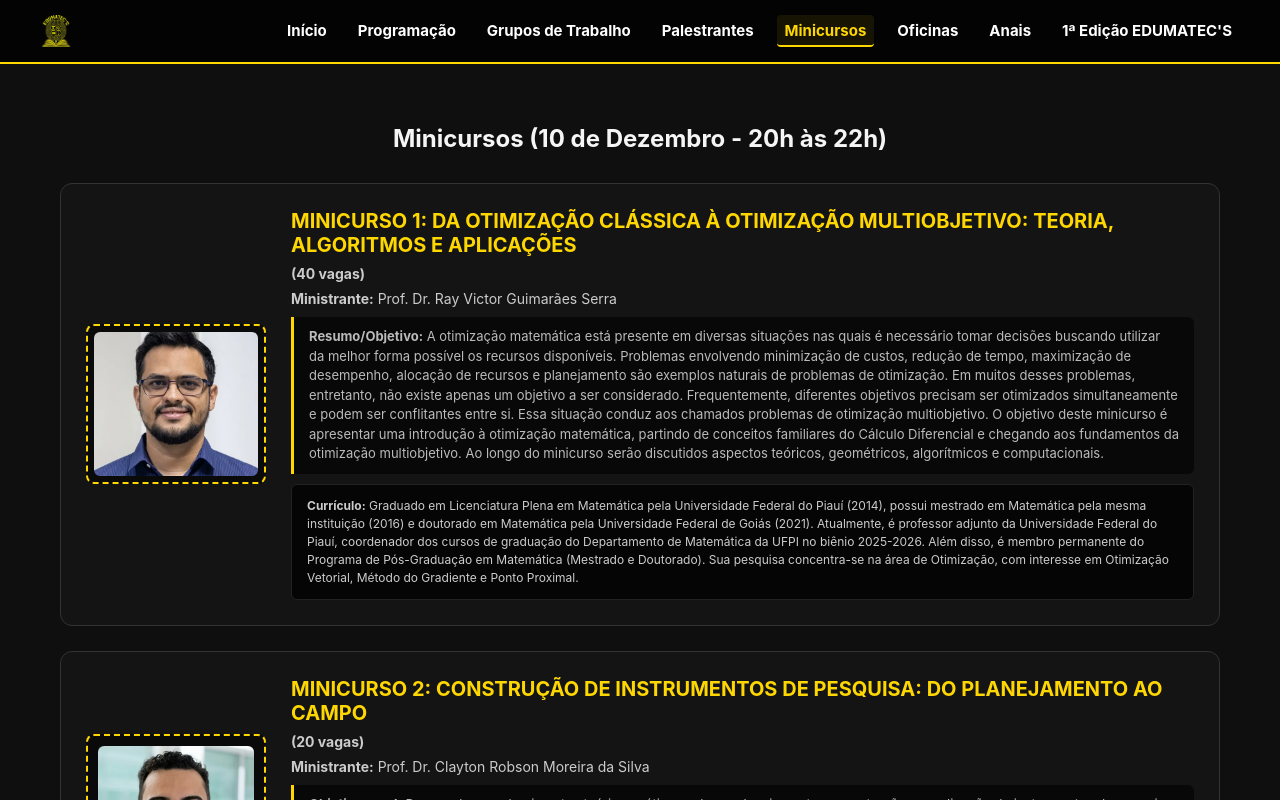
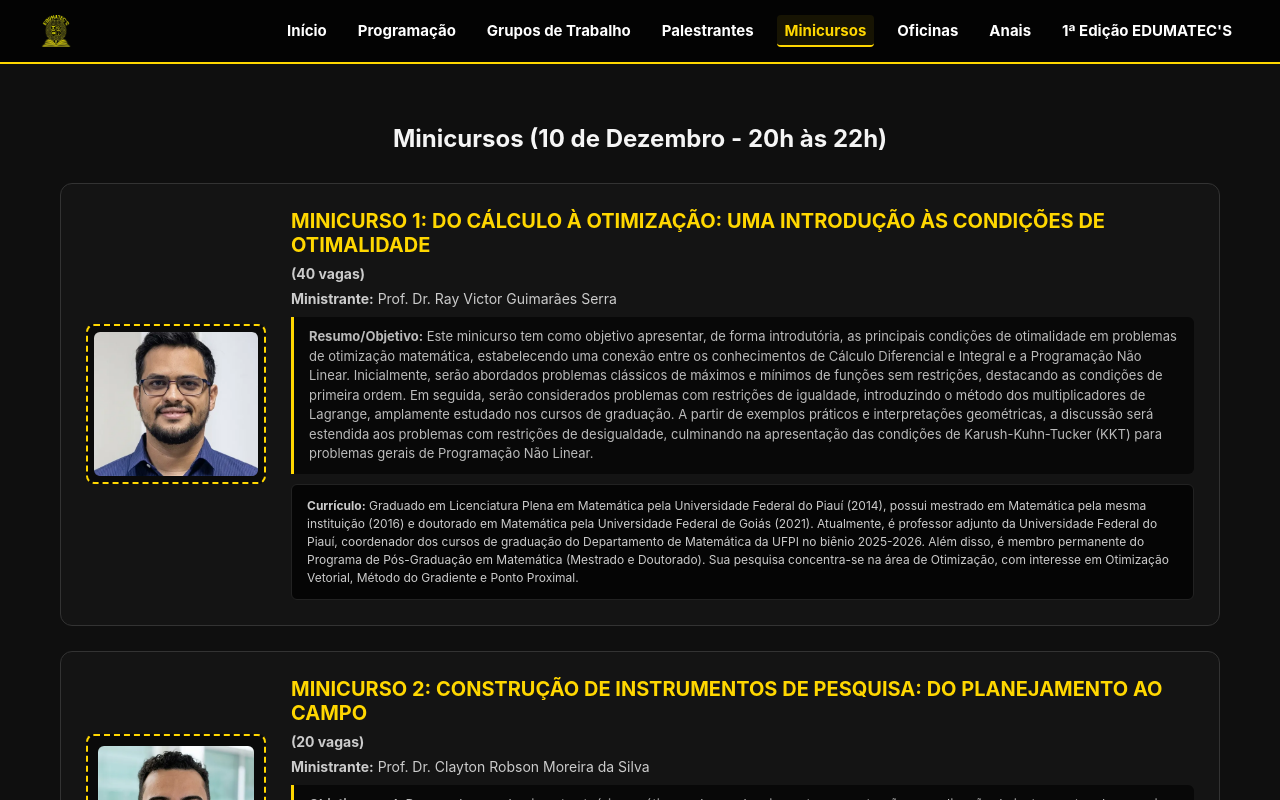
Before and after one commit to edumatecs/edumatecsifpicapir2026, a React (Vite) app: page /edumatecsifpicapir2026/minicursos in a window 1280 px wide. Shown: the top 800 px of the page. Built offline with nearby package versions, Linux system fonts and the light colour scheme.

Commit message:
fix: tiluto e descricao do minicurso do prof ray victor

```diff
--- a/src/data/activities.ts
+++ b/src/data/activities.ts
@@ -70,7 +70,7 @@ export const activities: Activity[] = [
         id: 'minicurso-ray-victor',
         type: 'minicurso',
         title:
-            'Da Otimização Clássica à Otimização Multiobjetivo: Teoria, Algoritmos e Aplicações',
+            'Do Cálculo à Otimização: Uma Introdução às Condições de Otimalidade',
         participants: [
             {
                 person: findPerson('ray-victor-guimaraes-serra'),
@@ -79,7 +79,7 @@ export const activities: Activity[] = [
         ],
         vacancies: 40,
         description:
-            'A otimização matemática está presente em diversas situações nas quais é necessário tomar decisões buscando utilizar da melhor forma possível os recursos disponíveis. Problemas envolvendo minimização de custos, redução de tempo, maximização de desempenho, alocação de recursos e planejamento são exemplos naturais de problemas de otimização. Em muitos desses problemas, entretanto, não existe apenas um objetivo a ser considerado. Frequentemente, diferentes objetivos precisam ser otimizados simultaneamente e podem ser conflitantes entre si. Essa situação conduz aos chamados problemas de otimização multiobjetivo. O objetivo deste minicurso é apresentar uma introdução à otimização matemática, partindo de conceitos familiares do Cálculo Diferencial e chegando aos fundamentos da otimização multiobjetivo. Ao longo do minicurso serão discutidos aspectos teóricos, geométricos, algorítmicos e computacionais.',
+        'Este minicurso tem como objetivo apresentar, de forma introdutória, as principais condições de otimalidade em problemas de otimização matemática, estabelecendo uma conexão entre os conhecimentos de Cálculo Diferencial e Integral e a Programação Não Linear. Inicialmente, serão abordados problemas clássicos de máximos e mínimos de funções sem restrições, destacando as condições de primeira ordem. Em seguida, serão considerados problemas com restrições de igualdade, introduzindo o método dos multiplicadores de Lagrange, amplamente estudado nos cursos de graduação. A partir de exemplos práticos e interpretações geométricas, a discussão será estendida aos problemas com restrições de desigualdade, culminando na apresentação das condições de Karush-Kuhn-Tucker (KKT) para problemas gerais de Programação Não Linear.',
     },
 
     {
```
